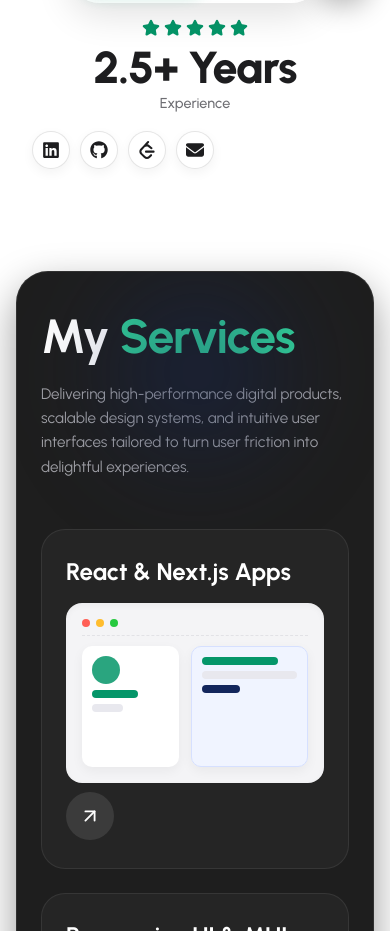
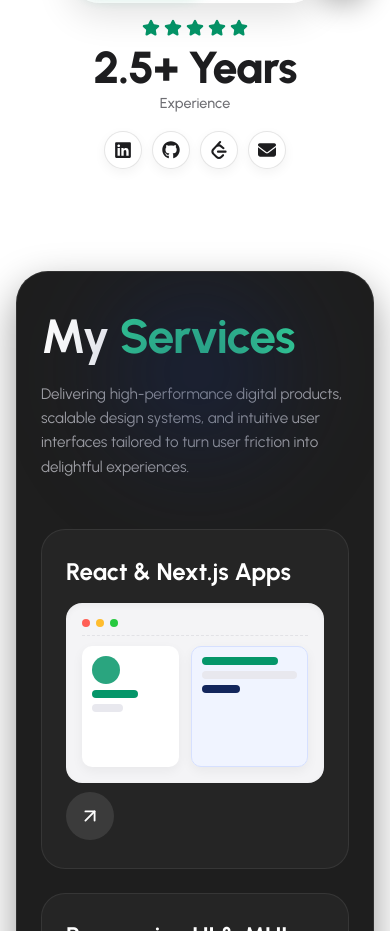
Before and after one commit to Narenkumar1234/Portfolio-lastest, a React (Vite) app: page / in a window 390 px wide. Shown: the part 824-1755 px from the top of the page. Built offline with nearby package versions, Linux system fonts and the light colour scheme.

Commit message:
fix: allignment issue

```diff
--- a/index.html
+++ b/index.html
@@ -10,8 +10,10 @@
   <!-- Primary Meta Tags -->
   <title>Narenkumar RM — Frontend Software Engineer Portfolio</title>
   <meta name="title" content="Narenkumar RM — Frontend Software Engineer Portfolio" />
-  <meta name="description" content="Portfolio of Narenkumar RM, a driven Frontend Software Engineer with 2.5+ years of experience specializing in React, Next.js, TypeScript, and high-performance Web Applications." />
-  <meta name="keywords" content="Narenkumar RM, Narenkumar, Frontend Engineer, Software Engineer, React Developer, Next.js Developer, Portfolio, Zoho, Coimbatore" />
+  <meta name="description"
+    content="Portfolio of Narenkumar RM, a driven Frontend Software Engineer with 2.5+ years of experience specializing in React, Next.js, TypeScript, and high-performance Web Applications." />
+  <meta name="keywords"
+    content="Narenkumar RM, Narenkumar, Frontend Engineer, Software Engineer, React Developer, Next.js Developer, Portfolio, Zoho, Coimbatore" />
   <meta name="author" content="Narenkumar RM" />
   <link rel="canonical" href="https://www.narenkumar.xyz/" />
 
@@ -19,14 +21,16 @@
   <meta property="og:type" content="website" />
   <meta property="og:url" content="https://www.narenkumar.xyz/" />
   <meta property="og:title" content="Narenkumar RM — Frontend Software Engineer Portfolio" />
-  <meta property="og:description" content="Driven Frontend Software Engineer specializing in React, Next.js, and crafting exceptional, scalable digital experiences." />
+  <meta property="og:description"
+    content="Driven Frontend Software Engineer specializing in React, Next.js, and crafting exceptional, scalable digital experiences." />
   <meta property="og:image" content="https://www.narenkumar.xyz/favicon-monogram.png" />
 
   <!-- Twitter Meta Tags -->
   <meta property="twitter:card" content="summary_large_image" />
   <meta property="twitter:url" content="https://www.narenkumar.xyz/" />
   <meta property="twitter:title" content="Narenkumar RM — Frontend Software Engineer Portfolio" />
-  <meta property="twitter:description" content="Driven Frontend Software Engineer specializing in React, Next.js, and crafting exceptional, scalable digital experiences." />
+  <meta property="twitter:description"
+    content="Driven Frontend Software Engineer specializing in React, Next.js, and crafting exceptional, scalable digital experiences." />
   <meta property="twitter:image" content="https://www.narenkumar.xyz/favicon-monogram.png" />
 
   <!-- Google Fonts -->
@@ -49,7 +53,7 @@
       "alumniOf": "Government College of Technology, Coimbatore",
       "knowsAbout": ["React", "Next.js", "TypeScript", "JavaScript", "Frontend Engineering", "Web Performance"],
       "sameAs": [
-        "https://www.linkedin.com/in/nightgamer01/",
+        "https://www.linkedin.com/in/narenkumar01/",
         "https://github.com/Narenkumar1234/",
         "https://leetcode.com/NightGamer01/"
       ]
--- a/src/styles/components/Hero.css
+++ b/src/styles/components/Hero.css
@@ -223,6 +223,10 @@
     padding-bottom: 36px;
   }
 
+  .hero-social-row {
+    justify-content: center;
+  }
+
   .hero-title {
     font-size: 2.3rem;
     padding: 0 12px;
```
